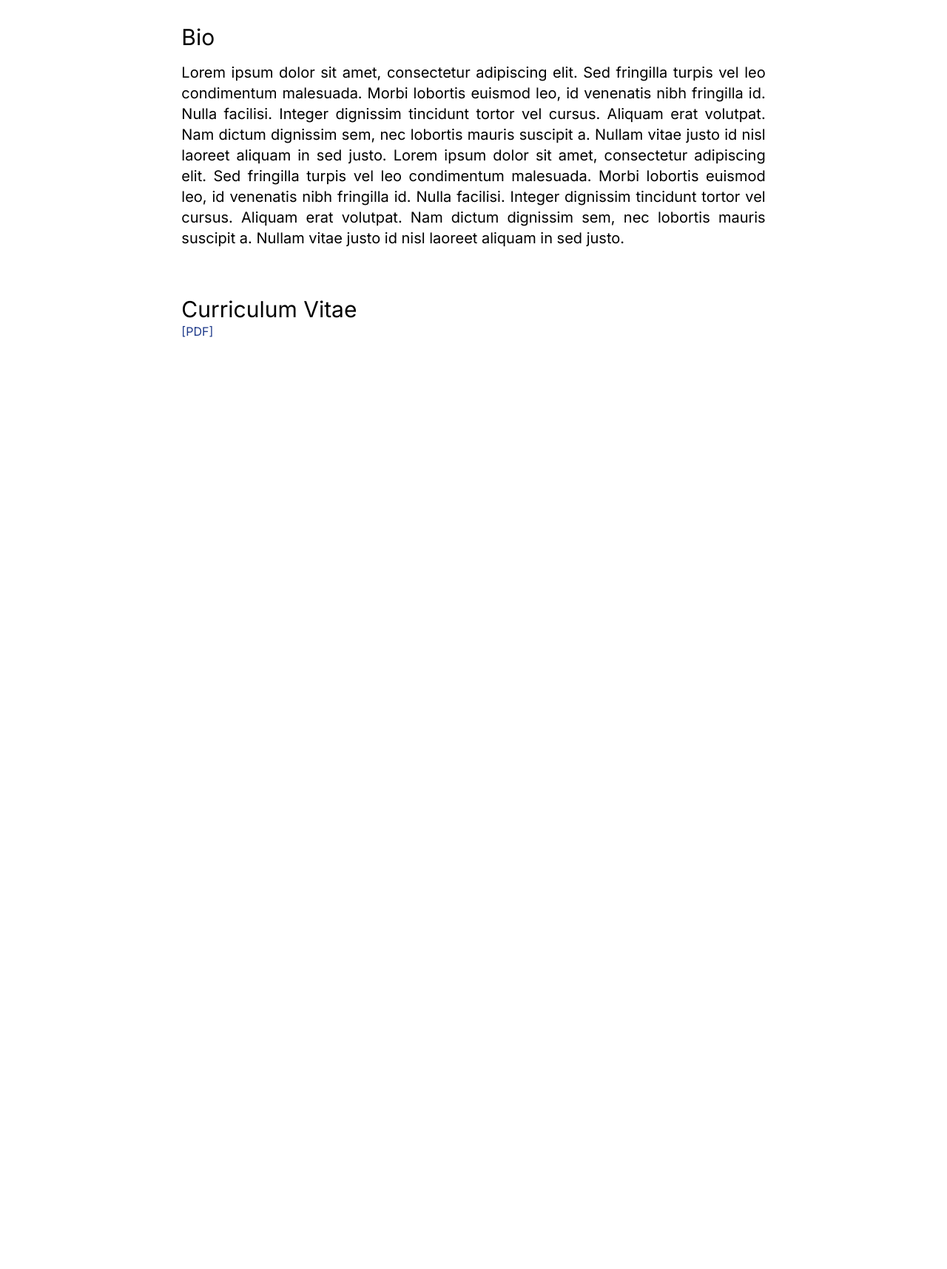
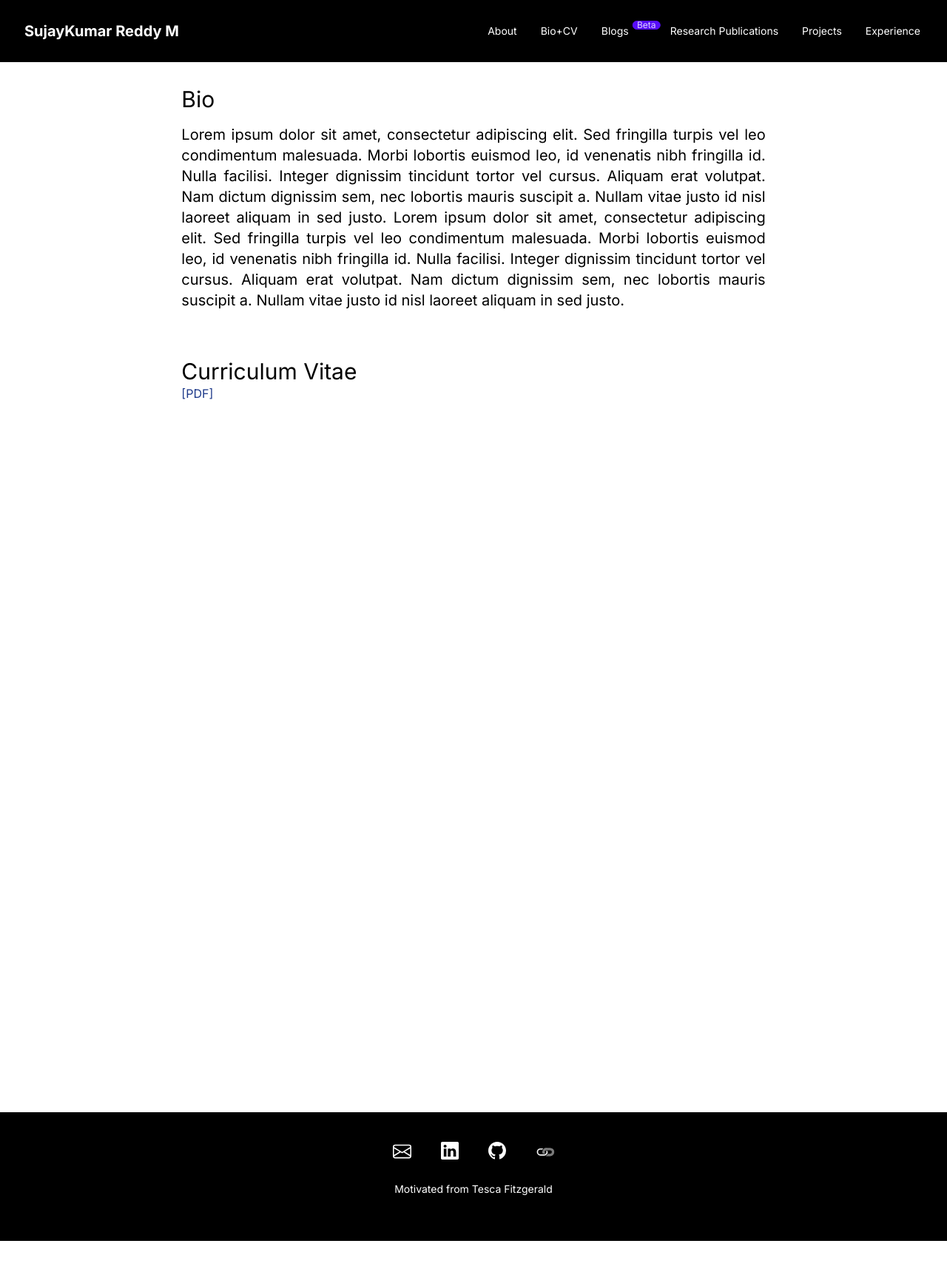
Before and after one commit to sujaykumarmag/pertfolio_site, a Next.js app: page /cv in a window 1280 px wide. Shown: the top 1716 px of the page at 74% size. After the commit the page ends 1678 px from the top, so only its background shows below. Built offline with nearby package versions, Linux system fonts and the light colour scheme.

Commit message:
Added Home

```diff
--- a/src/app/cv/page.js
+++ b/src/app/cv/page.js
@@ -1,6 +1,8 @@
 "use client";
 
 import React, { useEffect, useRef } from 'react';
+import Header from '../header';
+import Footer from '../footer';
 
 
 export default function Bio() {
@@ -26,6 +28,10 @@ export default function Bio() {
     }, []);
 
     return (
+        <>
+        <Header />
+
+
         <div className="bg-white text-black">
             <div className="w-full lg:w-2/3 mx-auto p-5 lg:p-8">
                 <h2 className="text-2xl lg:text-3xl text-left mb-4">Bio</h2>
@@ -66,5 +72,7 @@ export default function Bio() {
 
 
         </div>
+        <Footer />
+        </>
     )
 }
--- a/src/app/header.js
+++ b/src/app/header.js
@@ -5,7 +5,7 @@ import React, { useState } from 'react';
 const Header = () => {
 
     return (
-        <div className="navbar bg-black text-white">
+        <div className="navbar bg-black text-white p-4">
             <div className="navbar-start ">
                 <div className="dropdown ">
                     <label tabIndex={0} className="btn btn-ghost lg:hidden ">
@@ -22,7 +22,7 @@ const Header = () => {
 
                     </ul>
                 </div>
-                <a className="btn btn-ghost normal-case text-xl font-bold">SujayKumar Reddy M</a>
+                <a href="/" className="btn btn-ghost normal-case text-xl font-bold">SujayKumar Reddy M</a>
             </div>
             <div className="navbar-center hidden lg:flex">
                 <ul className="menu menu-horizontal px-1">
--- a/src/app/home/links.js
+++ b/src/app/home/links.js
@@ -8,7 +8,7 @@ export default function Links(){
 
 
 
-                    <a  href={`mailto:${'sujaykumar.reddym@gmail.com'}`}><svg xmlns="http://www.w3.org/2000/svg" width="25" height="26" fill="currentColor" class="bi bi-envelope" viewBox="0 0 16 16"> <path d="M0 4a2 2 0 0 1 2-2h12a2 2 0 0 1 2 2v8a2 2 0 0 1-2 2H2a2 2 0 0 1-2-2V4Zm2-1a1 1 0 0 0-1 1v.217l7 4.2 7-4.2V4a1 1 0 0 0-1-1H2Zm13 2.383-4.708 2.825L15 11.105V5.383Zm-.034 6.876-5.64-3.471L8 9.583l-1.326-.795-5.64 3.47A1 1 0 0 0 2 13h12a1 1 0 0 0 .966-.741ZM1 11.105l4.708-2.897L1 5.383v5.722Z" fill="black"></path> </svg>
+                    <a className="w-1/4 bg-black-500 " href={`mailto:${'sujaykumar.reddym@gmail.com'}`}><svg xmlns="http://www.w3.org/2000/svg" width="25" height="26" fill="currentColor" class="bi bi-envelope" viewBox="0 0 16 16"> <path d="M0 4a2 2 0 0 1 2-2h12a2 2 0 0 1 2 2v8a2 2 0 0 1-2 2H2a2 2 0 0 1-2-2V4Zm2-1a1 1 0 0 0-1 1v.217l7 4.2 7-4.2V4a1 1 0 0 0-1-1H2Zm13 2.383-4.708 2.825L15 11.105V5.383Zm-.034 6.876-5.64-3.471L8 9.583l-1.326-.795-5.64 3.47A1 1 0 0 0 2 13h12a1 1 0 0 0 .966-.741ZM1 11.105l4.708-2.897L1 5.383v5.722Z" fill="black"></path> </svg>
 
 
                     </a>
@@ -16,7 +16,7 @@ export default function Links(){
 
 
 
-                    <a className="w-1/4 bg-black-500 -ml-2" href="https://www.linkedin.com/in/sujay1256/"><svg xmlns="http://www.w3.org/2000/svg" width="24" height="24" fill="currentColor" class="bi bi-linkedin" viewBox="0 0 16 16" id="IconChangeColor"> <path d="M0 1.146C0 .513.526 0 1.175 0h13.65C15.474 0 16 .513 16 1.146v13.708c0 .633-.526 1.146-1.175 1.146H1.175C.526 16 0 15.487 0 14.854V1.146zm4.943 12.248V6.169H2.542v7.225h2.401zm-1.2-8.212c.837 0 1.358-.554 1.358-1.248-.015-.709-.52-1.248-1.342-1.248-.822 0-1.359.54-1.359 1.248 0 .694.521 1.248 1.327 1.248h.016zm4.908 8.212V9.359c0-.216.016-.432.08-.586.173-.431.568-.878 1.232-.878.869 0 1.216.662 1.216 1.634v3.865h2.401V9.25c0-2.22-1.184-3.252-2.764-3.252-1.274 0-1.845.7-2.165 1.193v.025h-.016a5.54 5.54 0 0 1 .016-.025V6.169h-2.4c.03.678 0 7.225 0 7.225h2.4z" id="mainIconPathAttribute" fill="black" stroke-width="0" stroke="#ff0000"></path> </svg></a>
+                    <a className="w-1/4 " href="https://www.linkedin.com/in/sujay1256/"><svg xmlns="http://www.w3.org/2000/svg" width="24" height="24" fill="currentColor" class="bi bi-linkedin" viewBox="0 0 16 16" id="IconChangeColor"> <path d="M0 1.146C0 .513.526 0 1.175 0h13.65C15.474 0 16 .513 16 1.146v13.708c0 .633-.526 1.146-1.175 1.146H1.175C.526 16 0 15.487 0 14.854V1.146zm4.943 12.248V6.169H2.542v7.225h2.401zm-1.2-8.212c.837 0 1.358-.554 1.358-1.248-.015-.709-.52-1.248-1.342-1.248-.822 0-1.359.54-1.359 1.248 0 .694.521 1.248 1.327 1.248h.016zm4.908 8.212V9.359c0-.216.016-.432.08-.586.173-.431.568-.878 1.232-.878.869 0 1.216.662 1.216 1.634v3.865h2.401V9.25c0-2.22-1.184-3.252-2.764-3.252-1.274 0-1.845.7-2.165 1.193v.025h-.016a5.54 5.54 0 0 1 .016-.025V6.169h-2.4c.03.678 0 7.225 0 7.225h2.4z" id="mainIconPathAttribute" fill="black" stroke-width="0" stroke="#ff0000"></path> </svg></a>
 
 
                     <a className="w-1/4" href="https://github.com/sujaykumarmag"><svg xmlns="http://www.w3.org/2000/svg" width="24" height="24" fill="currentColor" class="bi bi-github" viewBox="0 0 16 16"> <path d="M8 0C3.58 0 0 3.58 0 8c0 3.54 2.29 6.53 5.47 7.59.4.07.55-.17.55-.38 0-.19-.01-.82-.01-1.49-2.01.37-2.53-.49-2.69-.94-.09-.23-.48-.94-.82-1.13-.28-.15-.68-.52-.01-.53.63-.01 1.08.58 1.23.82.72 1.21 1.87.87 2.33.66.07-.52.28-.87.51-1.07-1.78-.2-3.64-.89-3.64-3.95 0-.87.31-1.59.82-2.15-.08-.2-.36-1.02.08-2.12 0 0 .67-.21 2.2.82.64-.18 1.32-.27 2-.27.68 0 1.36.09 2 .27 1.53-1.04 2.2-.82 2.2-.82.44 1.1.16 1.92.08 2.12.51.56.82 1.27.82 2.15 0 3.07-1.87 3.75-3.65 3.95.29.25.54.73.54 1.48 0 1.07-.01 1.93-.01 2.2 0 .21.15.46.55.38A8.012 8.012 0 0 0 16 8c0-4.42-3.58-8-8-8z" fill="black"></path> </svg></a>
```
